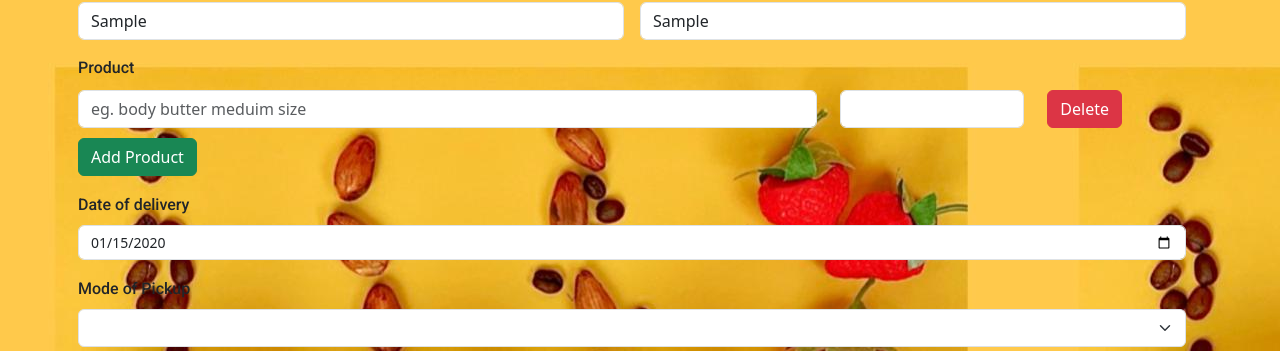
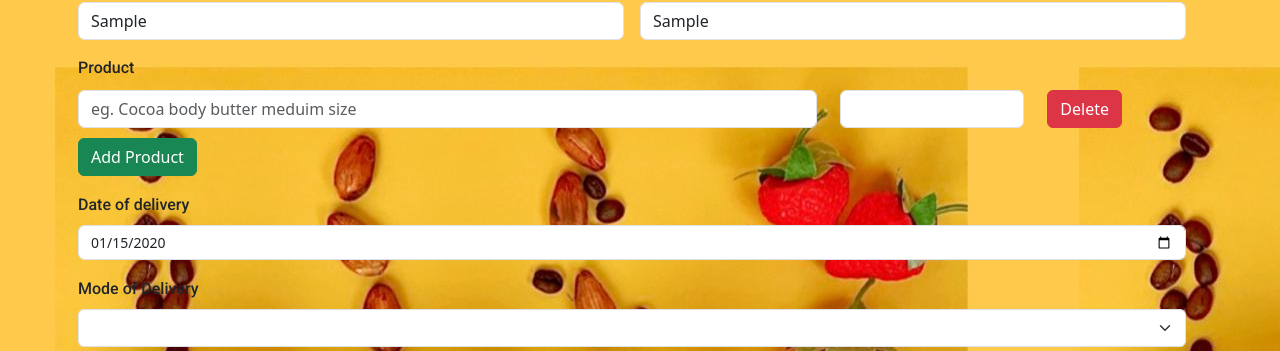
Before and after one commit to Felix7854/butterlush, an Angular app: page / in a window 1280 px wide. Both pictures are taken after typing "Sample", "Sample", "2020-01-15" into the empty fields and a click on the button "Add Product". Shown: the part 129-480 px from the top of the page. Built offline with nearby package versions, Linux system fonts and the light colour scheme.

Commit message:
spelling corrections and sentences made

```diff
--- a/src/app/app.component.html
+++ b/src/app/app.component.html
@@ -40,7 +40,7 @@
               type="text"
               class="form-control custom-font-size"
               id="product"
-              placeholder="eg. body butter meduim size"
+              placeholder="eg. Cocoa body butter meduim size"
               formControlName="product"
               autocomplete="off"
             />
@@ -78,7 +78,7 @@
         />
       </div>
       <div class="col-12">
-        <label for="modeofPickp" class="form-label">Mode of Pickup</label>
+        <label for="modeofPickp" class="form-label">Mode of Delivery</label>
         <select
           class="form-select custom-font-size"
           id="modeofPickp"
```
